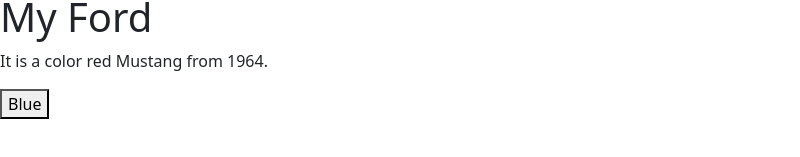
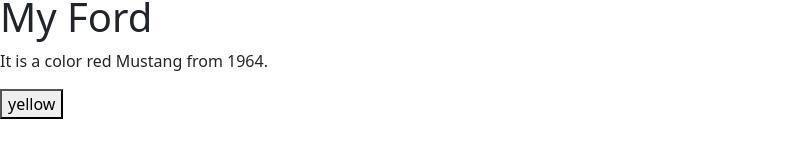
Before and after one commit to shsxol/todo-app, a React (Create React App) app in the folder client/: page / in a window 1280 px wide. Shown: the part 143-300 px from the top of the page, without its empty margins (0-800 px from the left). Built offline with nearby package versions, Linux system fonts and the light colour scheme.

Commit message:
changed yellow button

```diff
--- a/client/src/component/Example.js
+++ b/client/src/component/Example.js
@@ -114,9 +114,9 @@
         color:"red",
     });
 
-    const updateColor = () => {
+    const updateColor = (newColor) => {
         setCar((previousState) => {
-            return { ...previousState, color :"blue"};
+            return { ...previousState, color :newColor};
         });
     };
 
@@ -126,8 +126,8 @@
         <p>
             It is a color {car.color} {car.model} from {car.year}.
         </p>
-        <button type ="button" onClick={updateColor}>
-        Blue
+        <button type ="button" onClick={() => updateColor("yellow")}>
+        yellow
         </button>
         </>
     );
```
